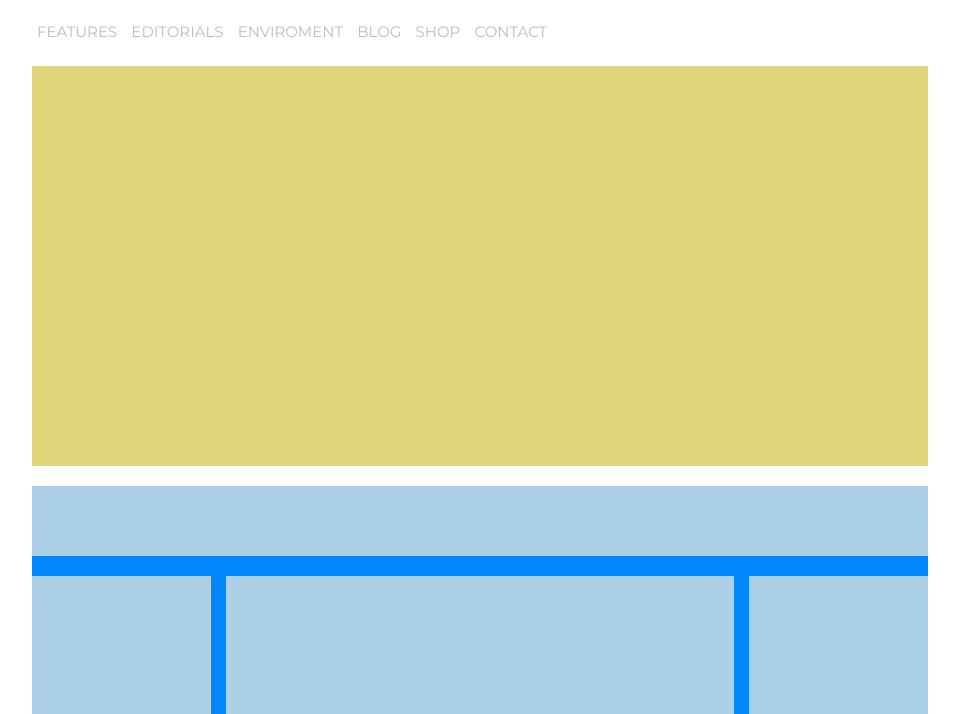
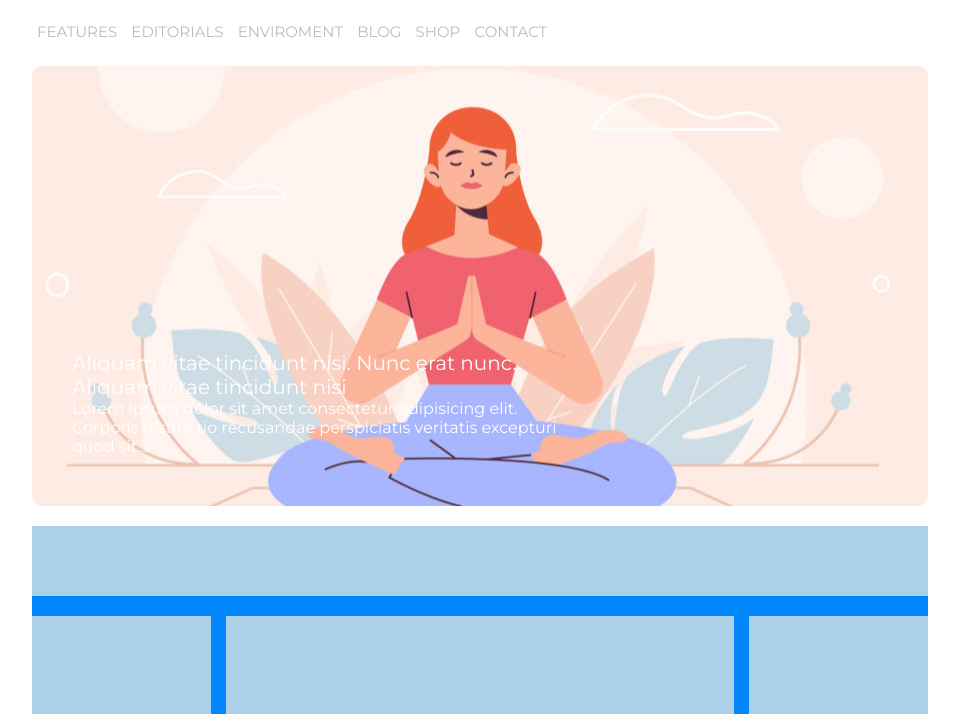
Before and after one commit to EmanuelaMocci/htmlcss-wp, a plain HTML site: page index.html in a window 1280 px wide. Shown: the part 86-800 px from the top of the page, without its empty margins (160-1119 px from the left). Drawn offline with Linux system fonts and the light colour scheme.

Commit message:
Aggiunta descrizione hero

```diff
--- a/css/style.css
+++ b/css/style.css
@@ -25,7 +25,7 @@ body{
 
 /* Contenitore principale */
 
-.contenitore-header, .giallo, .blue-sfondo, .colonna-laterale{
+.contenitore-header, .hero, .blue-sfondo, .colonna-laterale{
     margin-top: 20px;
 }
 
@@ -52,11 +52,24 @@ a{
 }
 
 /* Main-section superiore*/
-.giallo{
-    background-color: #E1D67A;
-    height: 400px;
+.hero{
+    background-image: url("../img/banner.jpg");
+    height: 440px;
+    border-radius: 10px;
+    background-position: center;
+    position: relative;
 }
 
+.hero-contenuto{
+    position: absolute;
+    bottom: 0;
+    width: 60%;
+    padding: 40px 0 50px 40px;
+    color: white;
+}
+.titolo-hero{
+    font-size: 20px;
+}
 /* Main-section inferiore */
 .blue-sfondo{
     background-color: #0186FB;
--- a/index.html
+++ b/index.html
@@ -39,7 +39,12 @@
 
             <!-- Section superiore -->
             <section>
-                <div class="giallo"></div>
+                <div class="hero">
+                    <div class="hero-contenuto">
+                        <div class="titolo-hero"> Aliquam vitae tincidunt nisi. Nunc erat nunc. Aliquam vitae tincidunt nisi</div>
+                        <div class="descrizione-hero">Lorem ipsum dolor sit amet consectetur adipisicing elit. Corporis distinctio recusandae perspiciatis veritatis excepturi quod sit...</div>
+                    </div>
+                </div>
             </section>
             <!-- /Section superiore -->
 
```
